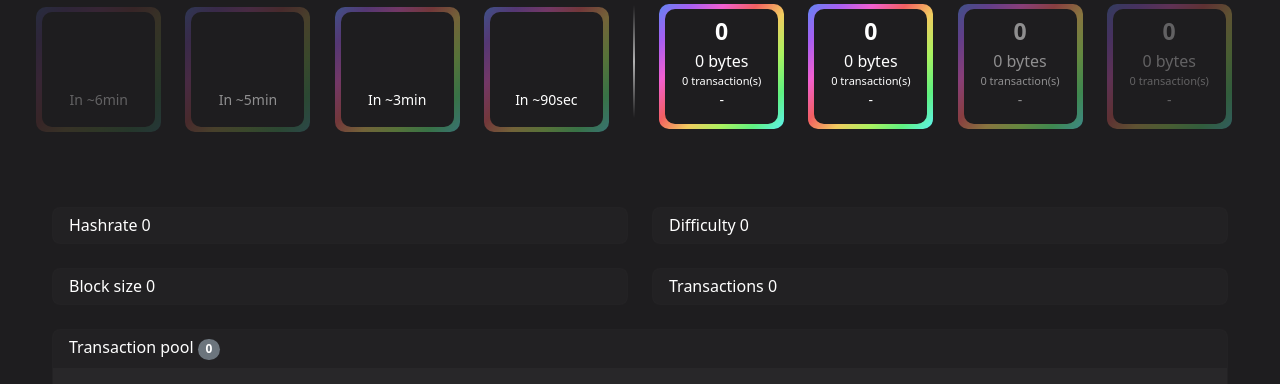
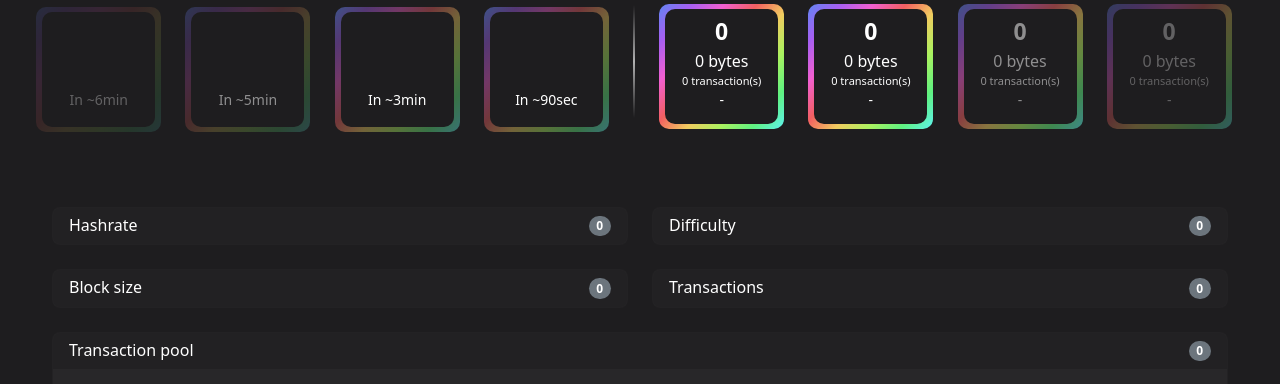
Before and after one commit to Gronis/Blocksum, a PHP site: page / in a window 1280 px wide. Shown: the part 133-517 px from the top of the page. Run offline with PHP 8.4, Linux system fonts and the light colour scheme; some libraries are stand-ins or nearby versions.

Commit message:
style labels

```diff
--- a/css/style.css
+++ b/css/style.css
@@ -65,6 +65,10 @@ body {
 	padding:5px 6px;
 	border-radius:10px;
 	display: inline-block;
+	animation-duration: 0.01s;
+	animation-name: imgflicker;
+	animation-iteration-count: infinite;
+	animation-direction: alternate;
 }
 
 @keyframes gradient {
@@ -78,6 +82,15 @@ body {
 		background-position: 0% 50%;
 	}
 }
+
+.gradient {
+	height: 36px !important;
+	opacity: 0.9;
+	animation-duration: 0.01s;
+	animation-name: imgflicker;
+	animation-iteration-count: infinite;
+	animation-direction: alternate;
+  }
 
 .block-border-light {
 	background: linear-gradient(130deg, rgba(95, 134, 242, 0.50), rgba(166, 95, 242, 0.40), rgba(242, 95, 208, 0.40), rgba(242, 95, 97, 0.40), rgba(242, 203, 95, 0.40), rgba(171, 242, 95, 0.40), rgba(95, 242, 129, 0.40), rgba(95, 242, 240, 0.40)) !important;
@@ -250,3 +263,9 @@ body {
 	border-radius: 10px;
 	background-color: #555;
 }
+
+#labels-div{
+	display: flex;
+	flex-direction: row;
+	justify-content: space-between;
+}
--- a/index.html
+++ b/index.html
@@ -138,8 +138,8 @@
       <div class="row">
         <div class="col-12 col-md-6 mb-4">
           <div class="card card-dark">
-            <div class="card-header card-header-dark h6">
-              Hashrate <span id="hashrateDataAmount">0</span>
+            <div class="card-header card-header-dark h6" id="labels-div">
+              Hashrate <span id="hashrateDataAmount" class="badge rounded-pill bg-secondary">0</span>
             </div>
             <div class="card-body card-chart">
               <div id="hashrate-chart"></div>
@@ -149,8 +149,8 @@
 
         <div class="col-12 col-md-6 mb-4">
           <div class="card card-dark">
-            <div class="card-header card-header-dark h6">
-              Difficulty <span id="difficultyDataAmount">0</span>
+            <div class="card-header card-header-dark h6" id="labels-div">
+              Difficulty <span id="difficultyDataAmount" class="badge rounded-pill bg-secondary">0</span>
             </div>
             <div class="card-body card-chart">
               <div id="difficulty-chart"></div>
@@ -163,8 +163,8 @@
       <div class="row">
         <div class="col-12 col-md-6 mb-4">
           <div class="card card-dark">
-            <div class="card-header card-header-dark h6">
-              Block size <span id="blockSizeDataAmount">0</span>
+            <div class="card-header card-header-dark h6" id="labels-div">
+              Block size <span id="blockSizeDataAmount" class="badge rounded-pill bg-secondary">0</span>
             </div>
             <div class="card-body card-chart">
               <div id="blocksize-chart"></div>
@@ -174,8 +174,8 @@
 
         <div class="col-12 col-md-6 mb-4">
           <div class="card card-dark">
-            <div class="card-header card-header-dark h6">
-              Transactions <span id="transactionsDataAmount">0</span>
+            <div class="card-header card-header-dark h6" id="labels-div">
+              Transactions <span id="transactionsDataAmount" class="badge rounded-pill bg-secondary">0</span>
             </div>
             <div class="card-body card-chart">
               <div id="transactions-chart"></div>
@@ -188,7 +188,7 @@
       <div class="row">
         <div class="col-12 mb-4">
           <div class="card card-dark">
-            <div class="card-header card-header-dark h6">
+            <div class="card-header card-header-dark h6" id="labels-div">
               Transaction pool <span id="transactionPoolAmount" class="badge rounded-pill bg-secondary">0</span>
             </div>
             <div class="card-body">
```
